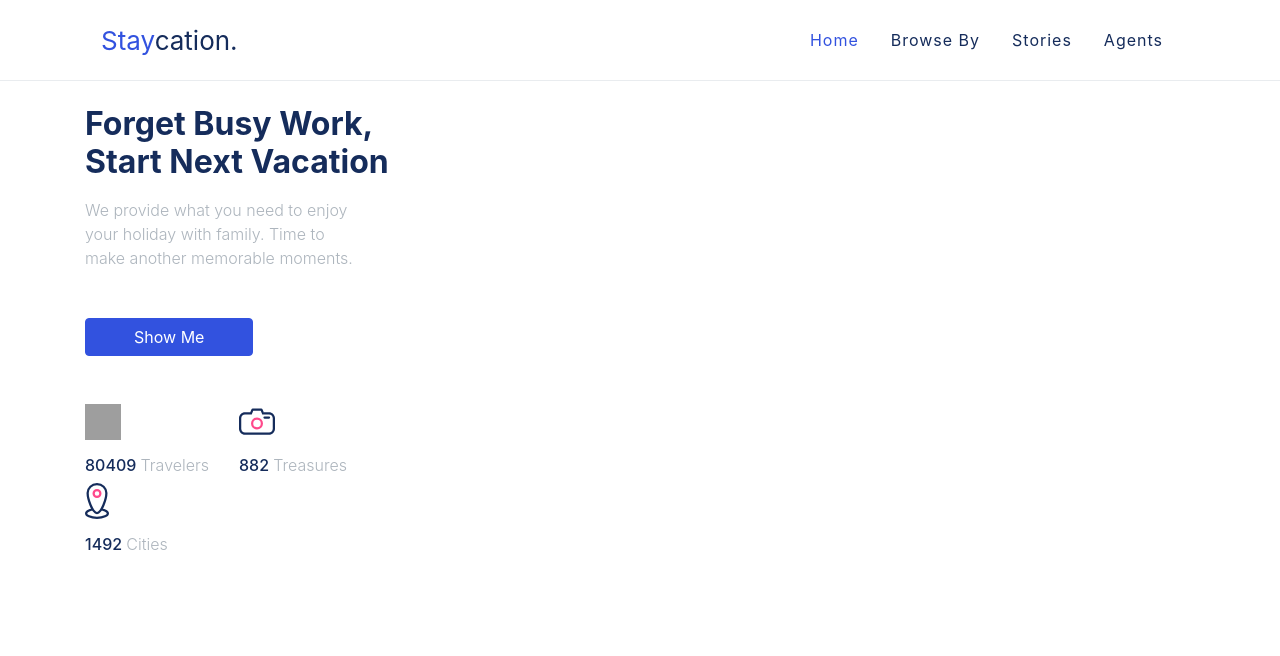
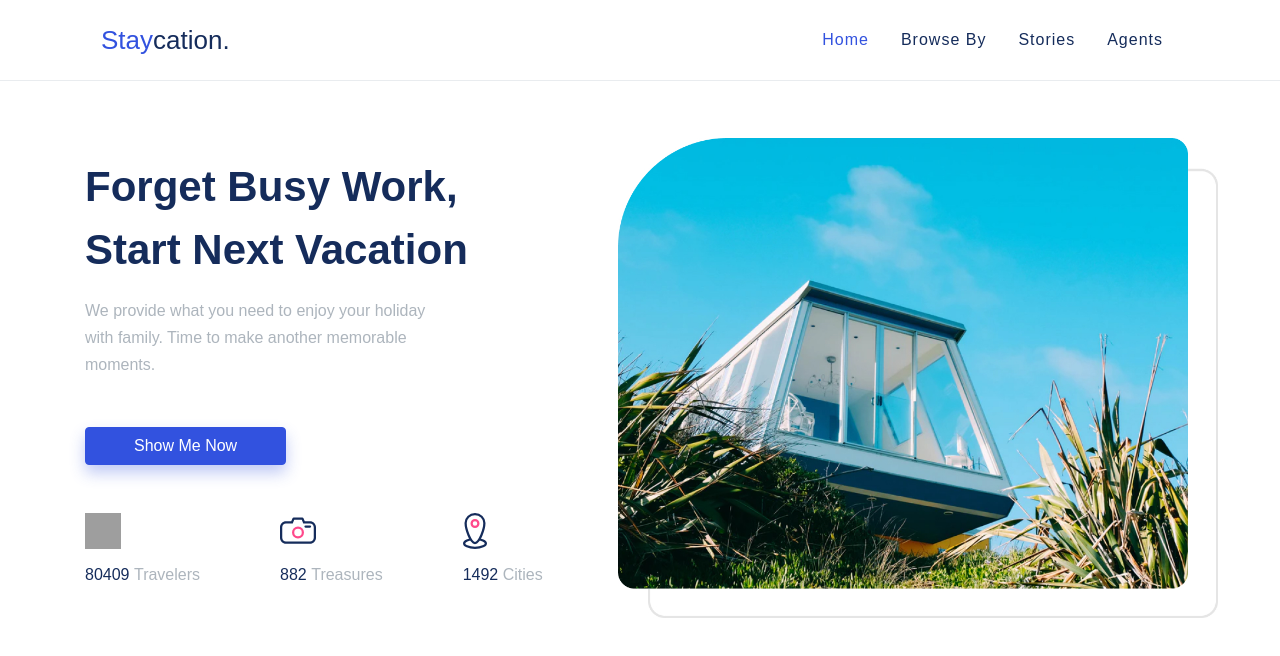
Before and after one commit to valdano345/bwamern, a React (Create React App) app: page / in a window 1280 px wide. Shown: the top 656 px of the page. Built offline with nearby package versions, Linux system fonts and the light colour scheme; grey boxes are pictures that could not be loaded.

Commit message:
header sudah kelar semua

```diff
--- a/src/assets/scss/_buttons.scss
+++ b/src/assets/scss/_buttons.scss
@@ -16,7 +16,7 @@
   user-select: none;
   background-color: transparent;
   border: $btn-border-width solid transparent;
-  @include button-size($btn-padding-y, $btn-padding-x, $btn-font-size, $btn-line-height, $btn-border-radius);
+  @include button-size($btn-padding-y, $btn-padding-x, $btn-font-size, $btn-line-height, 4px);
   @include transition($btn-transition);
 
   @include hover() {
@@ -44,6 +44,10 @@
     &:focus {
       @include box-shadow($btn-focus-box-shadow, $btn-active-box-shadow);
     }
+  }
+
+  &.btn-shadow{
+    box-shadow: 0px 8px 15px rgba($primary, 0.3);
   }
 }
 
--- a/src/assets/scss/_type.scss
+++ b/src/assets/scss/_type.scss
@@ -13,7 +13,7 @@ h1, h2, h3, h4, h5, h6,
   color: $headings-color;
 }
 
-h1, .h1 { @include font-size($h1-font-size); }
+h1, .h1 { @include font-size($h1-font-size); line-height: 63px}
 h2, .h2 { @include font-size($h2-font-size); }
 h3, .h3 { @include font-size($h3-font-size); }
 h4, .h4 { @include font-size($h4-font-size); }
--- a/src/assets/scss/_variables.scss
+++ b/src/assets/scss/_variables.scss
@@ -278,7 +278,7 @@ $embed-responsive-aspect-ratios: join(
 // Font, line-height, and color for body text, headings, and more.
 
 // stylelint-disable value-keyword-case
-$font-family-sans-serif:      -apple-system, BlinkMacSystemFont, "Segoe UI", Roboto, "Helvetica Neue", Arial, "Noto Sans", sans-serif, "Apple Color Emoji", "Segoe UI Emoji", "Segoe UI Symbol", "Noto Color Emoji" !default;
+$font-family-sans-serif:      "Poppins",  sans-serif !default;
 $font-family-monospace:       SFMono-Regular, Menlo, Monaco, Consolas, "Liberation Mono", "Courier New", monospace !default;
 $font-family-base:            $font-family-sans-serif !default;
 // stylelint-enable value-keyword-case
@@ -296,7 +296,7 @@ $font-weight-bolder:          bolder !default;
 $font-weight-base:            $font-weight-normal !default;
 $line-height-base:            1.5 !default;
 
-$h1-font-size:                $font-size-base * 2.5 !default;
+$h1-font-size:                $font-size-base * 2.625 !default;
 $h2-font-size:                $font-size-base * 2 !default;
 $h3-font-size:                $font-size-base * 1.75 !default;
 $h4-font-size:                $font-size-base * 1.5 !default;
--- a/src/assets/scss/style.scss
+++ b/src/assets/scss/style.scss
@@ -59,6 +59,7 @@ header{
     border-bottom: 1px solid $gray-200;
     width: 100%;
     position: relative;
+    margin-bottom: 50px;
 
     .navbar{
         height: 80px;
--- a/src/parts/Hero.js
+++ b/src/parts/Hero.js
@@ -19,32 +19,27 @@ export default function Hero(props) {
     return (
         <section className="container pt-4">
             <div className="row align-items-center">
-                <div className="col-auto pr-5" style={{width: 422}}>
-                    <h1 className="h2 font-weight-bold line-height-1 mb-3">
+                <div className="col-auto pr-5" style={{width: 530}}>
+                    <h1 className="font-weight-bold line-height-1 mb-3">
                         Forget Busy Work, <br />
                         Start Next Vacation
                     </h1>
-                    <p className="mb-5 font-weight-light text-gray-500 w-75">
+                    <p className="mb-5 font-weight-light text-gray-500 w-75" style={{ lineHeight: "170%"}}>
                     We provide what you need to enjoy your
                     holiday with family. Time to make another
                     memorable moments.
                     </p>
                     <Button className="btn px-5" hasShadow isPrimary onClick={showMostPicked}>
-                        Show Me
+                        Show Me Now
                     </Button>
-                    {/* <Button className="btn px-5" hasShadow isPrimary  type="link" href="">
-                        Home
-                    </Button> */}
-
-
                     <div className="row mt-5">
-                        <div className="col-auto">
+                        <div className="col-auto" style={{marginRight: 50}}>
                             <img width="36" height="36" src={IconTraveler} alt={`${props.data.travelers} Travelers`}/>
                             <h6 className="mt-3">
                                 {props.data.travelers} <span className="text-gray-500 font-weight-light">Travelers</span>
                             </h6>
                         </div>
-                        <div className="col-auto">
+                        <div className="col-auto" style={{marginRight: 50}}>
                             <img width="36" height="36" src={IconTreasure} alt={`${props.data.treasures} Treasures`}/>
                             <h6 className="mt-3">
                                 {props.data.treasures} <span className="text-gray-500 font-weight-light">Treasures</span>
@@ -58,6 +53,13 @@ export default function Hero(props) {
                         </div>
                     </div>
                 </div>
+
+                <div className="col-6 pl-5">
+                    <div style={{width: 520, height: 410}}>
+                        <img src={ImageHero} alt="Room with couches" className="img-fluid position-absolute" style={{margin: "-30px 0 0 -30px", zIndex: 1}} />
+                        <img src={ImageHero_} alt="Room with couches frame" className="img-fluid position-absolute" style={{margin: "1 15px 15px 0"}} />
+                    </div>
+                </div>
             </div>
         </section>
     )
```
